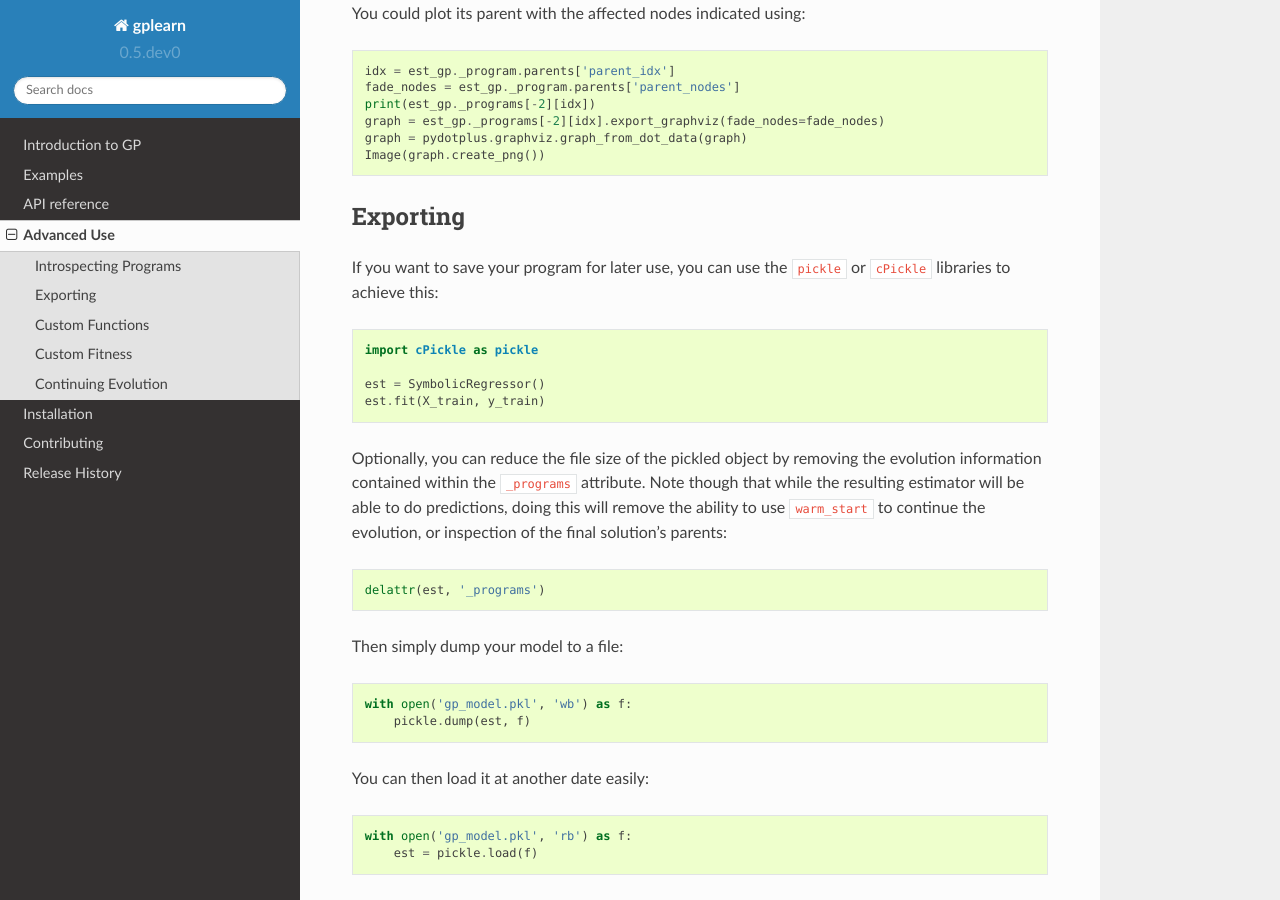
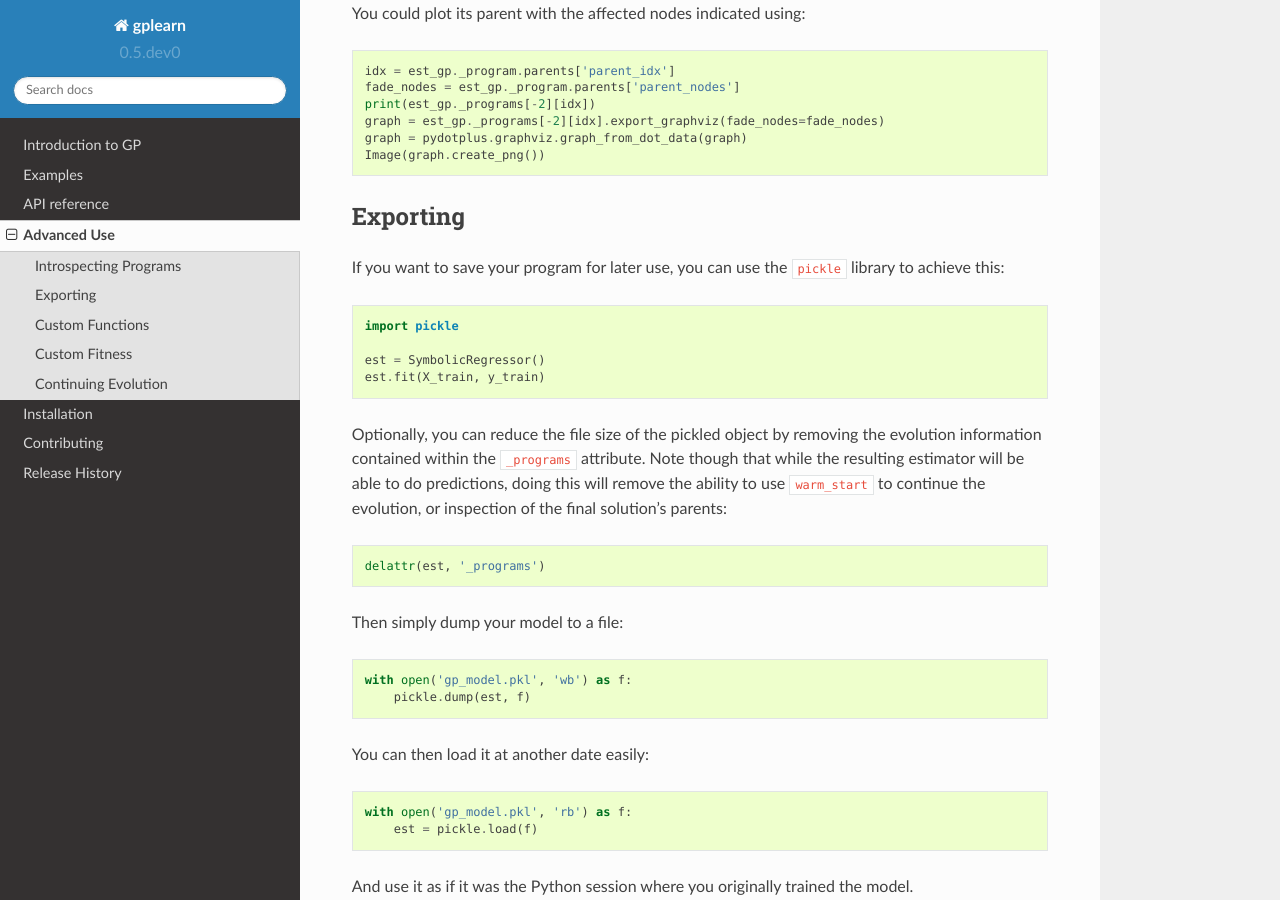
Before and after one commit to trevorstephens/gplearn, a Sphinx documentation site: the page built from doc/advanced.rst, in a window 1280 px wide and 900 px high, scrolled down 3100 px. Built offline with Sphinx 7.4.7 and the Read the Docs theme 2.0.0, drawn with Linux system fonts in a browser that asks for light colours.

Commit message:
update for python 3

```diff
--- a/doc/advanced.rst
+++ b/doc/advanced.rst
@@ -159,10 +159,10 @@ You could plot its parent with the affected nodes indicated using::
 Exporting
 ---------
 
-If you want to save your program for later use, you can use the ``pickle`` or
-``cPickle`` libraries to achieve this::
+If you want to save your program for later use, you can use the ``pickle``
+library to achieve this::
 
-    import cPickle as pickle
+    import pickle
 
     est = SymbolicRegressor()
     est.fit(X_train, y_train)
```
